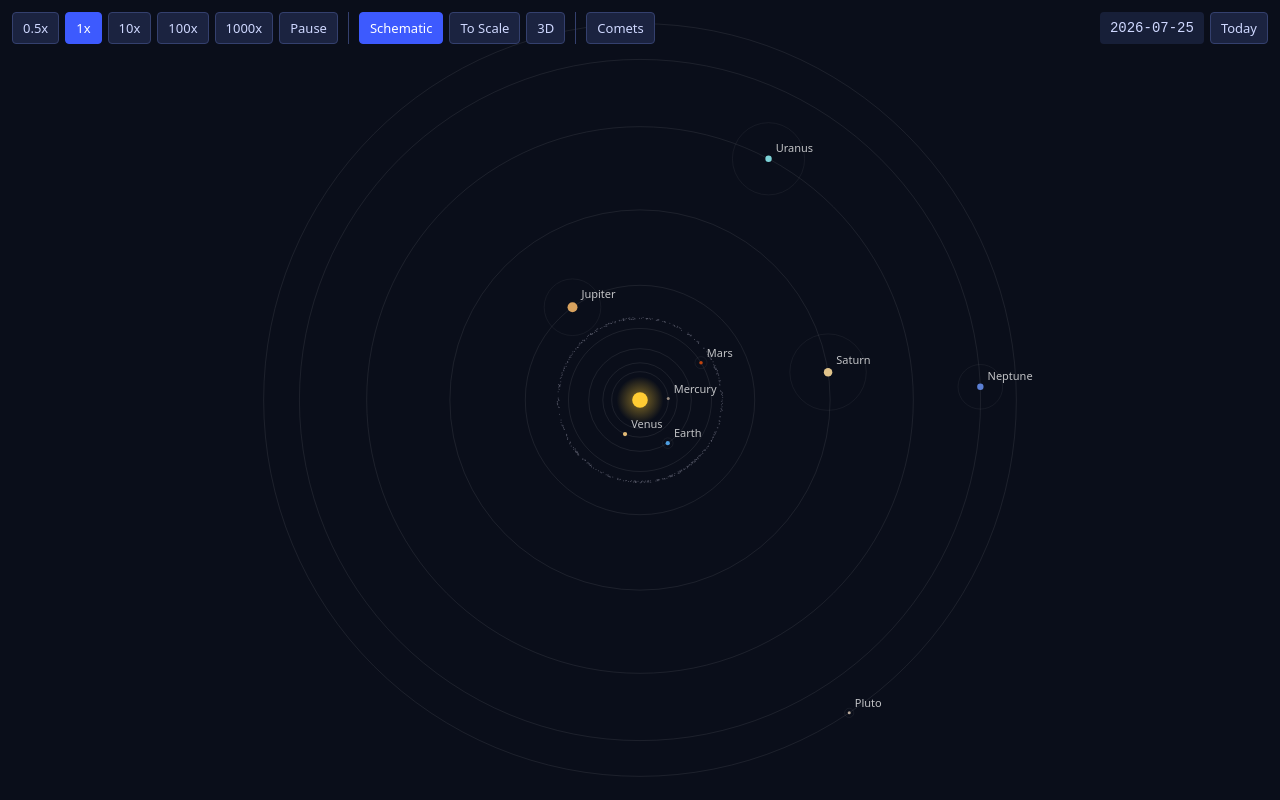
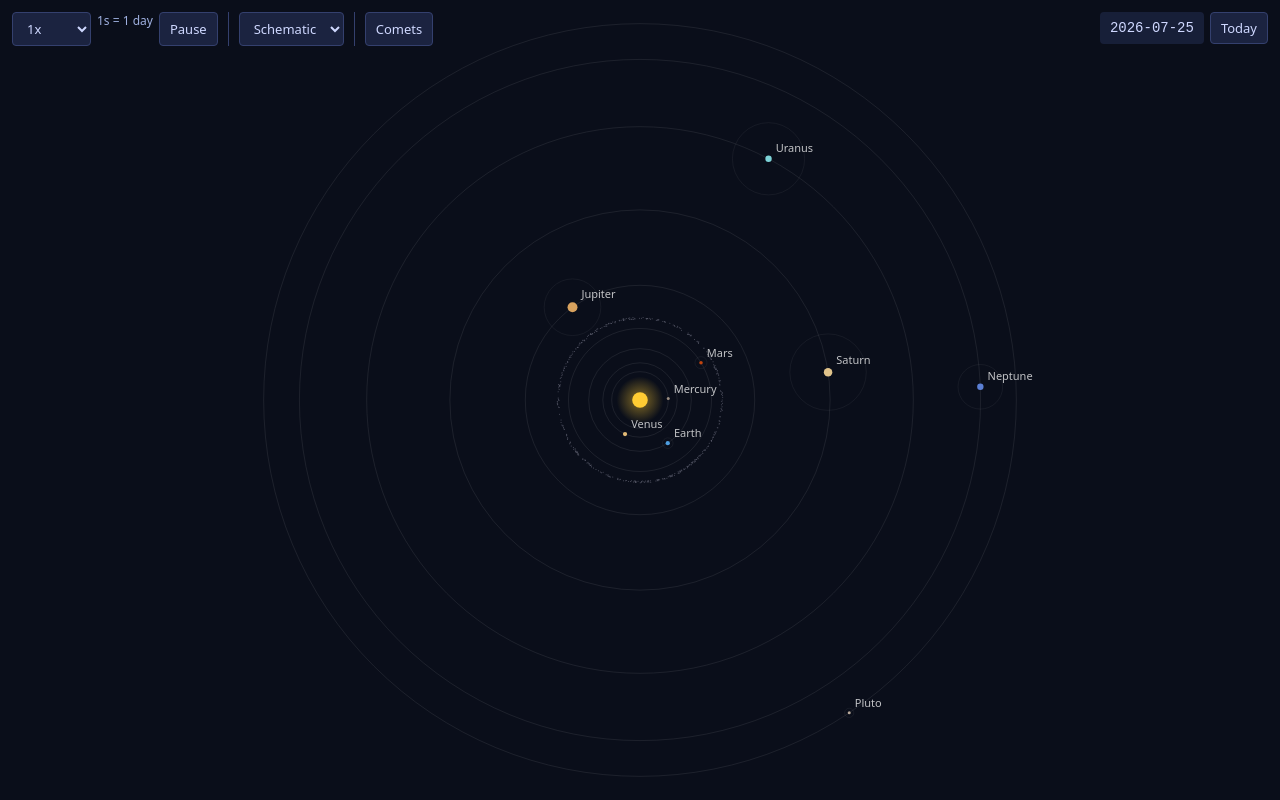
Before and after one commit to jazzyoki/solarsystem-simulation, a React (Vite) app: page / in a window 1280 px wide. Built offline with nearby package versions, Linux system fonts and the light colour scheme.

Commit message:
feat: make speed/mode selectors always dropdowns with time-scale label

```diff
--- a/src/styles.css
+++ b/src/styles.css
@@ -66,17 +66,9 @@ body,
   background: #34406e;
 }
 
-/* Button-group wrappers generate no box, so the buttons stay direct flex
-   participants of .toolbar — desktop layout is identical to before. */
-.speed-buttons,
-.mode-buttons {
-  display: contents;
-}
-
-/* Mobile-only dropdowns: hidden by default; the media query reveals them. */
 .speed-select,
 .mode-select {
-  display: none;
+  display: inline-block;
   background: #1b2340;
   color: #cfd8ff;
   border: 1px solid #34406e;
@@ -85,6 +77,12 @@ body,
   font: 13px system-ui, sans-serif;
   cursor: pointer;
   color-scheme: dark;
+}
+
+.time-scale {
+  color: #9fb0e0;
+  font: 12px system-ui, sans-serif;
+  white-space: nowrap;
 }
 
 .date-controls {
@@ -170,16 +168,8 @@ body,
 }
 
 @media (max-width: 640px) {
-  /* Collapse the button groups (and their separators) in favor of dropdowns. */
-  .speed-buttons,
-  .mode-buttons,
   .toolbar-separator {
     display: none;
-  }
-
-  .speed-select,
-  .mode-select {
-    display: inline-block;
   }
 
   /* Move the date + Today controls out of the toolbar's way, to the
--- a/src/ui/Toolbar.tsx
+++ b/src/ui/Toolbar.tsx
@@ -1,5 +1,6 @@
 import type { SpeedMultiplier } from '../sim/clock';
 import type { ViewMode } from '../sim/types';
+import { timeScaleLabel } from './timeScale';
 
 export interface ToolbarProps {
   multiplier: SpeedMultiplier;
@@ -31,19 +32,6 @@ export function Toolbar({
 }: ToolbarProps) {
   return (
     <div className="toolbar">
-      <div className="speed-buttons">
-        {SPEEDS.map((speed) => (
-          <button
-            key={speed}
-            type="button"
-            className={speed === multiplier ? 'active' : ''}
-            aria-pressed={speed === multiplier}
-            onClick={() => onSelectSpeed(speed)}
-          >
-            {speed}x
-          </button>
-        ))}
-      </div>
       <select
         className="speed-select"
         aria-label="Speed"
@@ -56,23 +44,11 @@ export function Toolbar({
           </option>
         ))}
       </select>
+      <span className="time-scale">{timeScaleLabel(multiplier)}</span>
       <button type="button" aria-pressed={paused} onClick={onTogglePause}>
         {paused ? 'Resume' : 'Pause'}
       </button>
       <span className="toolbar-separator" aria-hidden="true" />
-      <div className="mode-buttons">
-        {MODES.map((m) => (
-          <button
-            key={m.value}
-            type="button"
-            className={m.value === mode ? 'active' : ''}
-            aria-pressed={m.value === mode}
-            onClick={() => onSelectMode(m.value)}
-          >
-            {m.label}
-          </button>
-        ))}
-      </div>
       <select
         className="mode-select"
         aria-label="Scale mode"
```
Also changed, not shown: 1 other file (tests, documents, lock files or other folders).
